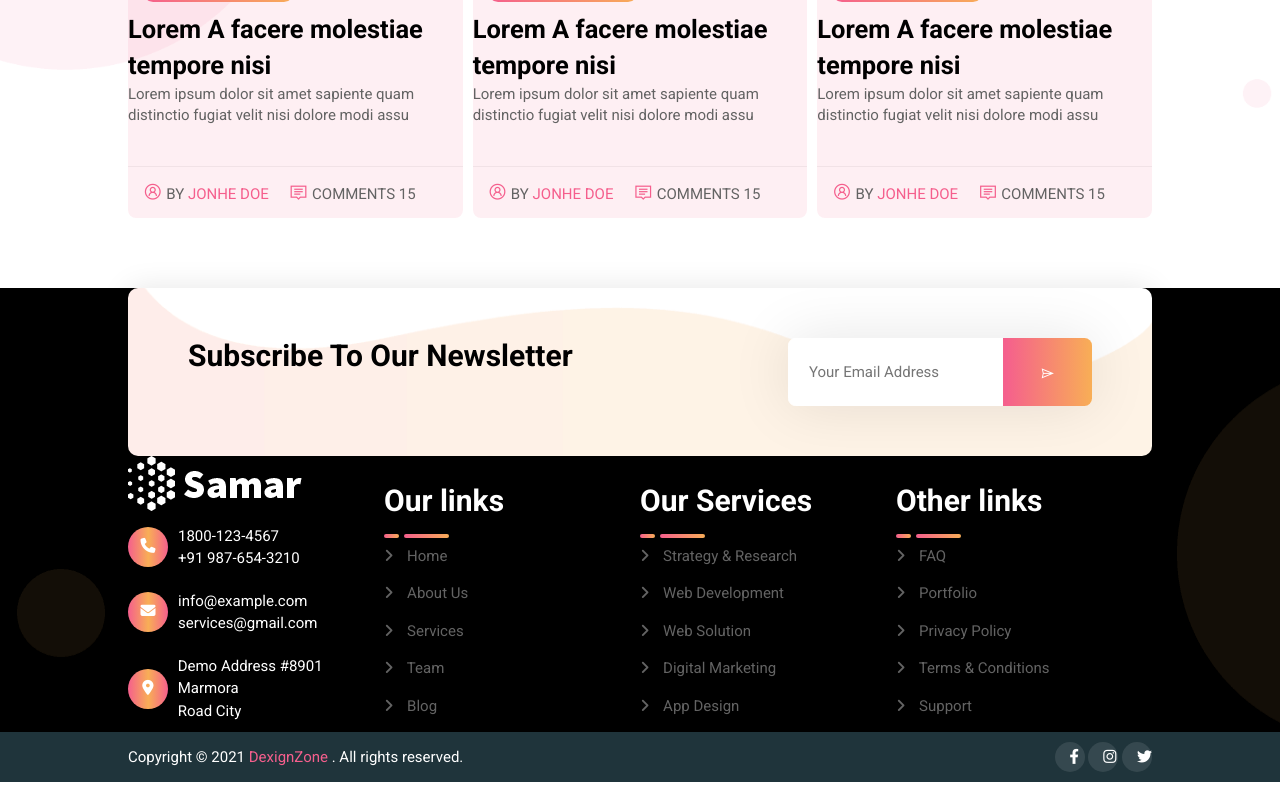
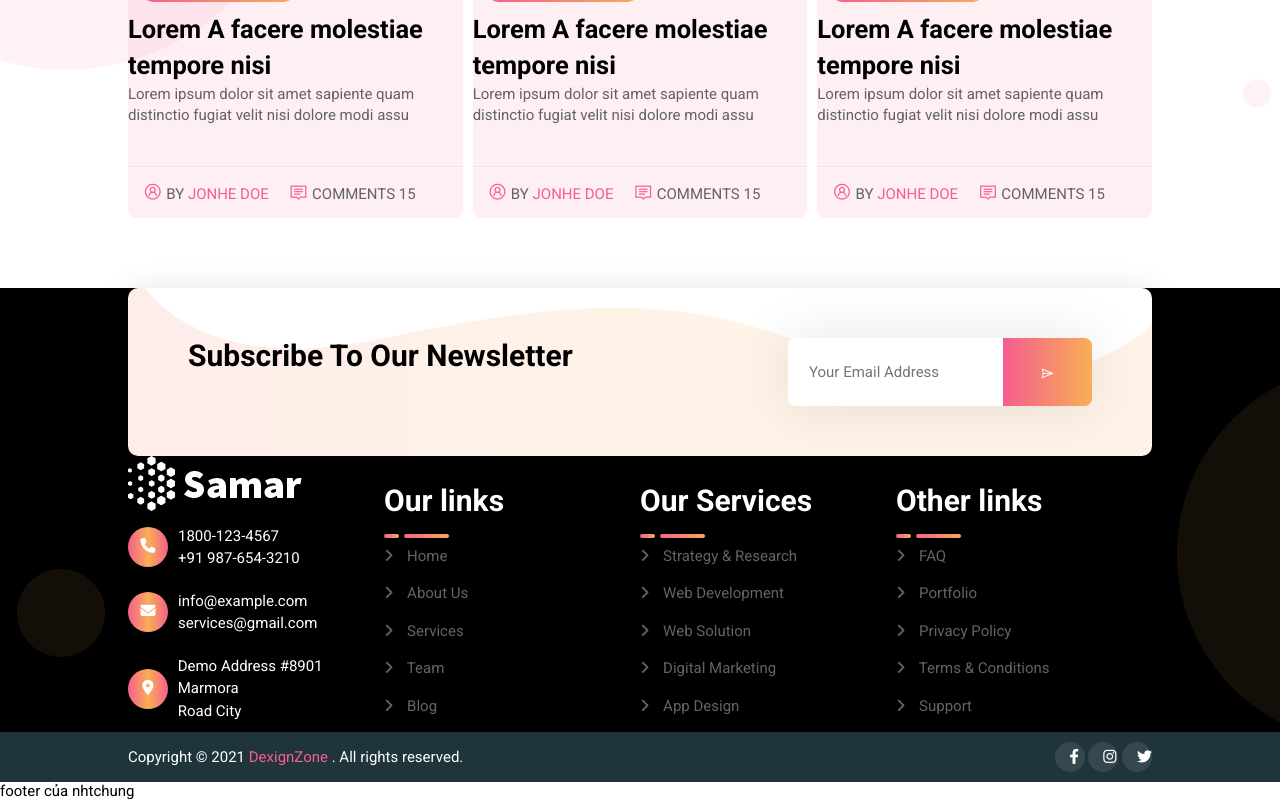
Before and after one commit to NhtChung/bc50-samar, a plain HTML site: page index.html in a window 1280 px wide. Shown: the part 5212-6012 px from the top of the page. Drawn offline with nearby package versions, Linux system fonts and the light colour scheme; some packages are replaced by stand-ins of ours; a script that the page names is missing.

Commit message:
footer by nhtchung

```diff
--- a/index.html
+++ b/index.html
@@ -687,6 +687,8 @@
       <i class="fa-solid fa-chevron-up fa-2x"></i>
     </a>
 
+    <footer>footer của nhtchung</footer>
+
 
 
 
```
